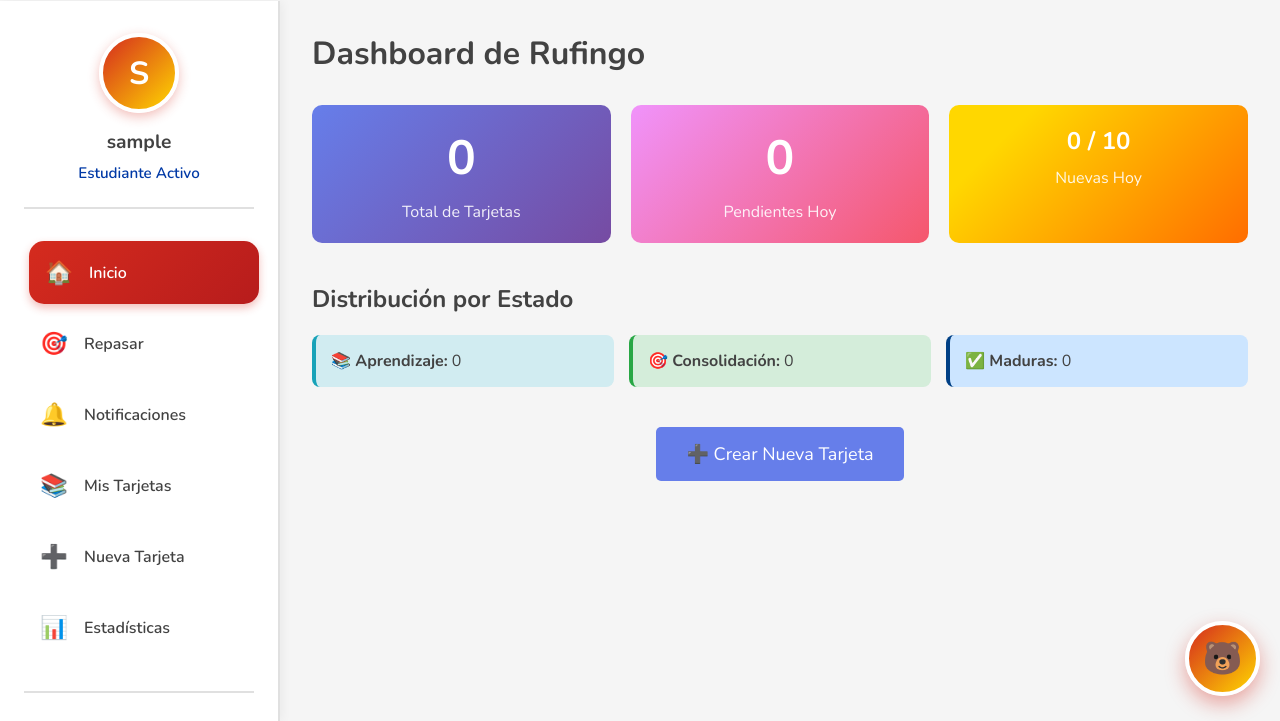
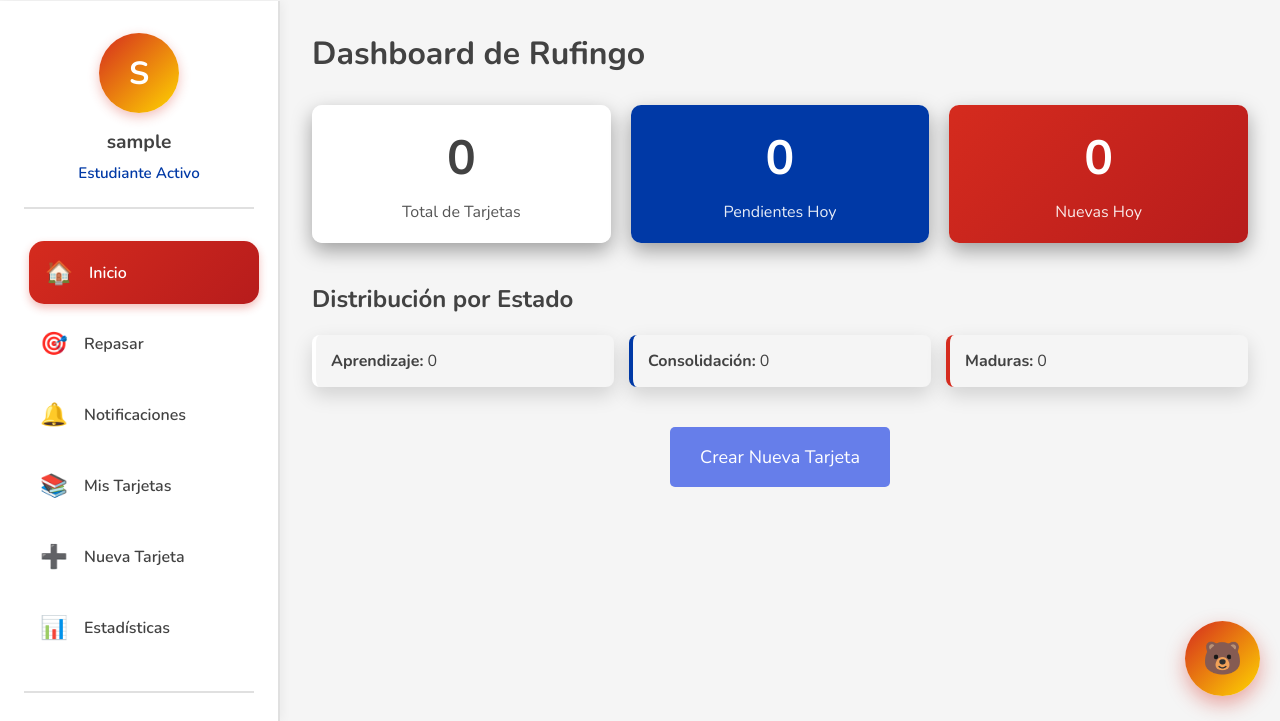
Before and after one commit to jairnarvaez/Rufingo, a Django app: page / in a window 1280 px wide. Shown: the part 79-800 px from the top of the page. Run offline with Django 5.2, Linux system fonts and the light colour scheme; the visitor is signed in with stand-in values (Sample User, id 1); data that the repository does not hold is empty.

Commit message:
fix: mejora diseño home, base

```diff
--- a/flashcards/templates/flashcards/base.html
+++ b/flashcards/templates/flashcards/base.html
@@ -193,7 +193,7 @@
             font-size: 2rem;
             color: white;
             font-weight: bold;
-            border: 4px solid white;
+            border: 0px solid white;
             box-shadow: 0 4px 12px rgba(213, 43, 30, 0.3);
         }
 
@@ -320,7 +320,7 @@
             animation: float 3s ease-in-out infinite;
             box-shadow: 0 8px 20px rgba(213, 43, 30, 0.4);
             z-index: 50;
-            border: 4px solid white;
+            border: 0px solid white;
         }
 
         .rufingo-mascot:hover {
@@ -415,8 +415,8 @@
             }
 
             .header {
-                flex-direction: column;
-                gap: 1rem;
+              //  flex-direction: column;
+                gap: 2rem;
             }
         }
 
--- a/flashcards/templates/flashcards/home.html
+++ b/flashcards/templates/flashcards/home.html
@@ -5,19 +5,19 @@
 {% block content %}
 <h1> Dashboard de Rufingo</h1>
 
-<div style="display: grid; grid-template-columns: repeat(auto-fit, minmax(250px, 1fr)); gap: 20px; margin: 30px 0;">
-    <div style="background: linear-gradient(135deg, #667eea 0%, #764ba2 100%); color: white; padding: 20px; border-radius: 10px; text-align: center;">
-        <h2 style="color: white; font-size: 48px; margin: 0;">{{ total_tarjetas }}</h2>
+<div style="display: grid; grid-template-columns: repeat(auto-fit, minmax(20px, 1fr)); gap: 20px; margin: 30px 0;">
+    <div style="background: linear-gradient(135deg, #FFFFFF 0%, #FFFFFF 100%); color: #424242; padding: 20px; border-radius: 10px; text-align: center;  box-shadow: 0 8px 20px rgba(0, 0, 0, 0.35);">
+        <h2 style="font-size: 48px; margin: 0;">{{ total_tarjetas }}</h2>
         <p style="margin: 10px 0 0 0; opacity: 0.9;">Total de Tarjetas</p>
     </div>
 
-    <div style="background: linear-gradient(135deg, #f093fb 0%, #f5576c 100%); color: white; padding: 20px; border-radius: 10px; text-align: center;">
-        <h2 style="color: white; font-size: 48px; margin: 0;">{{ tarjetas_pendientes }}</h2>
+    <div style="background: linear-gradient(135deg, #0039A6 0%, #0039A6 100%); color: white; padding: 20px; border-radius: 10px; text-align: center; box-shadow: 0 8px 20px rgba(0, 0, 0, 0.35);">
+        <h2 style="font-size: 48px; margin: 0;">{{ tarjetas_pendientes }}</h2>
         <p style="margin: 10px 0 0 0; opacity: 0.9;">Pendientes Hoy</p>
     </div>
 
-    <div style="background: linear-gradient(135deg, var(--rufingo-gold) 20%, var(--orange-practice) 100%); color: white; padding: 20px; border-radius: 10px; text-align: center;">
-        <h2 style="color: white; font-size: 24px; margin: 0;">{{ tarjetas_nuevas_hoy }} / {{ max_tarjetas_nuevas }}</h2>
+    <div style="background: linear-gradient(135deg, #D52B1E 0%, #B71C1C 100%); color: white; padding: 20px; border-radius: 10px; text-align: center; box-shadow: 0 8px 20px rgba(0, 0, 0, 0.35);">
+        <h2 style="font-size: 48px; margin: 0;">{{ tarjetas_nuevas_hoy }} </h2>
         <p style="margin: 10px 0 0 0; opacity: 0.9;">Nuevas Hoy</p>
     </div>
 </div>
@@ -26,27 +26,27 @@
     <h2> Distribución por Estado</h2>
     <div style="display: grid; grid-template-columns: repeat(auto-fit, minmax(200px, 1fr)); gap: 15px; margin-top: 20px;">
 
-        <div style="background: #d1ecf1; padding: 15px; border-radius: 8px; border-left: 4px solid #17a2b8;">
-            <strong>📚 Aprendizaje:</strong> {{ tarjetas_aprendizaje }}
+        <div style="background: #F5F5F5; padding: 15px; border-radius: 8px; border-left: 4px solid #FFFFFF; box-shadow: 0 8px 20px rgba(0, 0, 0, 0.15);">
+            <strong> Aprendizaje:</strong> {{ tarjetas_aprendizaje }}
         </div>
-        <div style="background: #d4edda; padding: 15px; border-radius: 8px; border-left: 4px solid #28a745;">
-            <strong>🎯 Consolidación:</strong> {{ tarjetas_consolidacion }}
+        <div style="background: #F5F5F5; padding: 15px; border-radius: 8px; border-left: 4px solid #0039A6; box-shadow: 0 8px 20px rgba(0, 0, 0, 0.15);">
+            <strong> Consolidación:</strong> {{ tarjetas_consolidacion }}
         </div>
-        <div style="background: #cce5ff; padding: 15px; border-radius: 8px; border-left: 4px solid #004085;">
-            <strong>✅ Maduras:</strong> {{ tarjetas_maduras }}
+        <div style="background: #F5F5F5; padding: 15px; border-radius: 8px; border-left: 4px solid #D52B1E; box-shadow: 0 8px 20px rgba(0, 0, 0, 0.15);">
+            <strong> Maduras:</strong> {{ tarjetas_maduras }}
         </div>
     </div>
 </div>
 
 <div id="contenedor-repaso"
-     style="margin-top: 40px; text-align: center; display: flex; gap: 15px; justify-content: center; flex-wrap: wrap;">
+     style="margin-top: 40px; text-align: center; display: flex; gap: 25px; justify-content: center; flex-wrap: wrap;">
     {% if tarjetas_pendientes > 0 %}
     <a id="boton-repaso" href="{% url 'sesion_repaso' %}" class="btn"
-       style="font-size: 20px; padding: 18px 40px; background: #28a745;">
+       style="font-size: 20px; padding: 18px 30px; background: #28a745;">
         Comenzar Repaso ({{ tarjetas_pendientes }} pendiente{{ tarjetas_pendientes|pluralize }})
     </a>
     {% endif %}
-    <a href="{% url 'crear_tarjeta' %}" class="btn" style="font-size: 18px; padding: 15px 30px;">➕ Crear Nueva Tarjeta</a>
+    <a href="{% url 'crear_tarjeta' %}" class="btn" style="font-size: 18px; padding: 18px 30px;"> Crear Nueva Tarjeta</a>
 </div>
 
 
```
